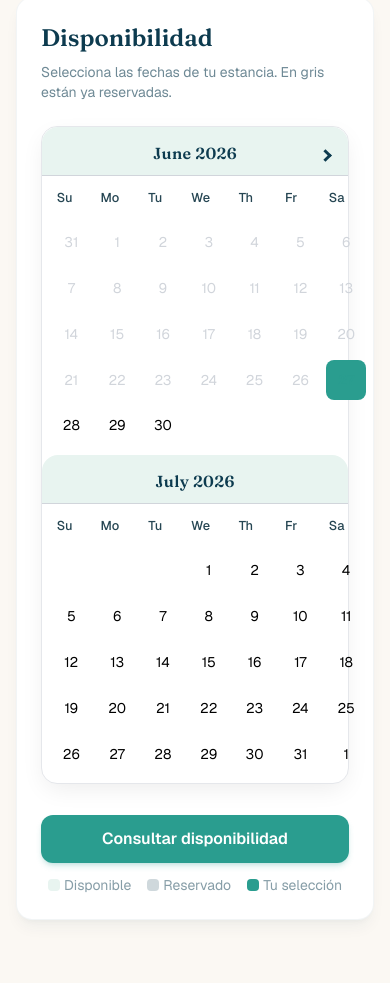
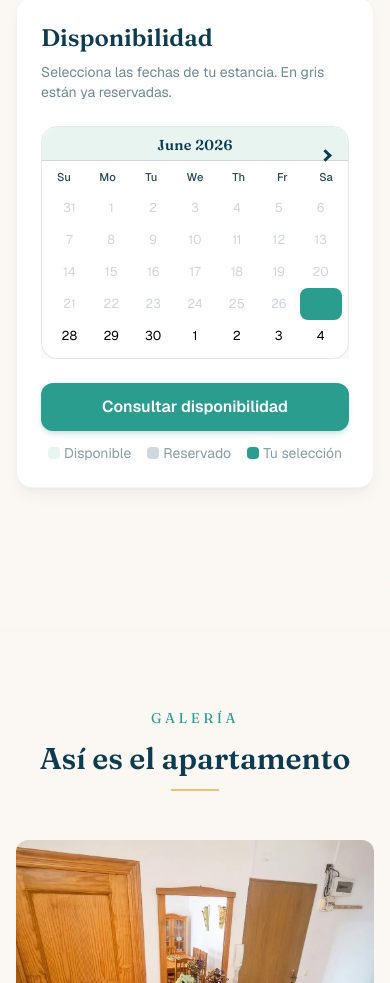
Before and after one commit to borjaquer/papapiso-burriana-web, a Next.js app: page / in a window 390 px wide. Shown: the part 2060-3043 px from the top of the page. Built offline with nearby package versions, Linux system fonts and the light colour scheme; no server answers.

Commit message:
fix: overflow calendario en mobile — monthsShown responsive + anchos flexibles

```diff
--- a/app/globals.css
+++ b/app/globals.css
@@ -133,6 +133,20 @@ html {
 
 .react-datepicker__month-container {
   width: 100% !important;
+  float: none !important;
+  display: inline-flex !important;
+  flex-direction: column !important;
+}
+
+/* Week: day-names + days distribuidas con flex */
+.react-datepicker__week {
+  display: flex !important;
+  justify-content: space-around !important;
+}
+
+.react-datepicker__day-names {
+  display: flex !important;
+  justify-content: space-around !important;
 }
 
 .react-datepicker__header {
@@ -156,16 +170,22 @@ html {
   color: var(--color-navy) !important;
   font-weight: 500 !important;
   font-size: 0.8rem !important;
-  width: 2.5rem !important;
+  width: calc(100% / 7) !important;
+  max-width: 2.5rem !important;
   line-height: 2.5rem !important;
+  margin: 0 !important;
+  text-align: center !important;
 }
 
 .react-datepicker__day {
-  width: 2.5rem !important;
+  width: calc(100% / 7) !important;
+  max-width: 2.5rem !important;
   line-height: 2.5rem !important;
   border-radius: 0.5rem !important;
   font-size: 0.875rem !important;
   transition: background-color 0.15s ease !important;
+  margin: 0 !important;
+  text-align: center !important;
 }
 
 .react-datepicker__day:hover {
@@ -223,3 +243,43 @@ html {
 .react-datepicker__navigation-icon::before {
   border-color: var(--color-midnight) !important;
 }
+
+/* ============================================================
+   Utilities
+   ============================================================ */
+
+/* Ocultar scrollbar en contenedor con overflow-x (navegadores modernos) */
+.scrollbar-hide {
+  -ms-overflow-style: none !important;
+  scrollbar-width: none !important;
+}
+.scrollbar-hide::-webkit-scrollbar {
+  display: none !important;
+}
+
+/* ============================================================
+   Mobile: react-datepicker responsive
+   ============================================================ */
+
+@media (max-width: 767px) {
+  .react-datepicker__day-name {
+    max-width: none !important;
+    font-size: 0.7rem !important;
+    line-height: 2rem !important;
+  }
+
+  .react-datepicker__day {
+    max-width: none !important;
+    font-size: 0.8rem !important;
+    line-height: 2rem !important;
+  }
+
+  .react-datepicker__current-month {
+    font-size: 0.9rem !important;
+  }
+
+  .react-datepicker__header {
+    padding-top: 0.6rem !important;
+    padding-bottom: 0.4rem !important;
+  }
+}
--- a/components/AvailabilityCalendar.tsx
+++ b/components/AvailabilityCalendar.tsx
@@ -11,6 +11,7 @@ export default function AvailabilityCalendar() {
   const [checkIn, setCheckIn] = useState<Date | null>(null);
   const [checkOut, setCheckOut] = useState<Date | null>(null);
   const [loading, setLoading] = useState(true);
+  const [monthsShown, setMonthsShown] = useState(2);
 
   useEffect(() => {
     async function fetchIcalData() {
@@ -25,6 +26,16 @@ export default function AvailabilityCalendar() {
       }
     }
     fetchIcalData();
+  }, []);
+
+  /** monthsShown responsive: 1 en móvil (<768px), 2 en desktop */
+  useEffect(() => {
+    function handleResize() {
+      setMonthsShown(window.innerWidth < 768 ? 1 : 2);
+    }
+    handleResize();
+    window.addEventListener('resize', handleResize);
+    return () => window.removeEventListener('resize', handleResize);
   }, []);
 
   if (loading) return (
@@ -43,6 +54,7 @@ export default function AvailabilityCalendar() {
         Selecciona las fechas de tu estancia. En gris están ya reservadas.
       </p>
 
+      <div className="overflow-x-auto -webkit-overflow-scrolling-touch scrollbar-hide">
         <DatePicker
           selected={checkIn}
           onChange={(dates: [Date | null, Date | null]) => {
@@ -56,8 +68,9 @@ export default function AvailabilityCalendar() {
           selectsRange
           inline
           minDate={new Date()}
-        monthsShown={2}
+          monthsShown={monthsShown}
         />
+      </div>
 
       <div className="mt-6 flex flex-col gap-3">
         <button
```
Lines whose indentation alone changed are shown as unchanged.
